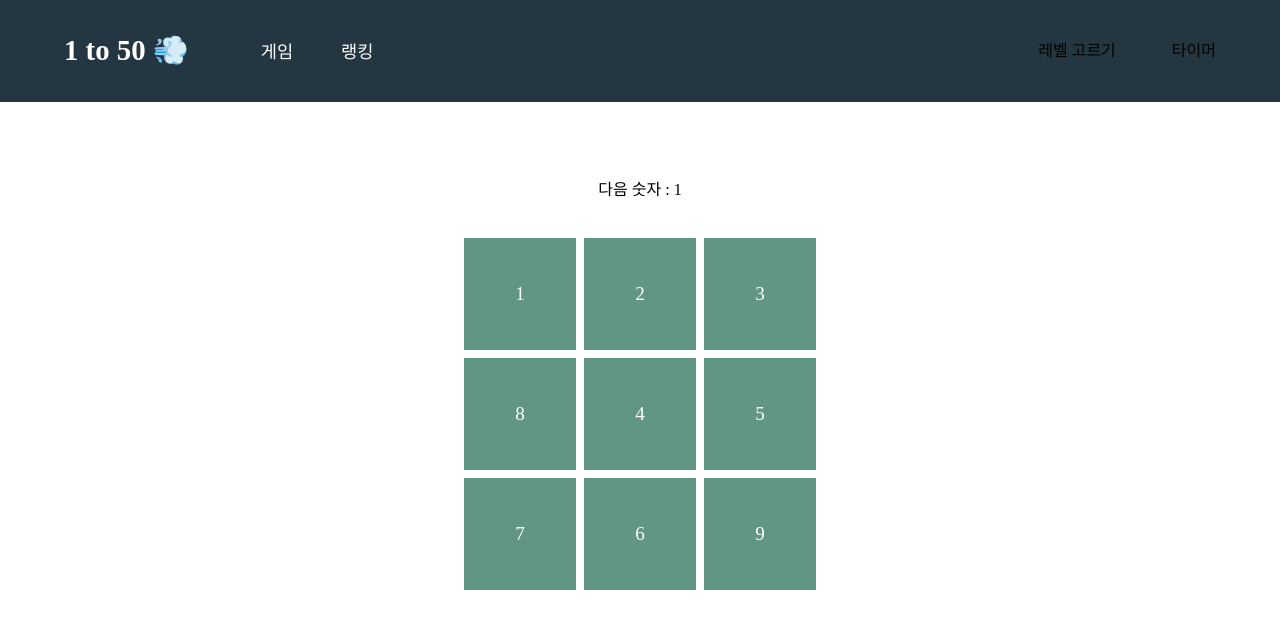
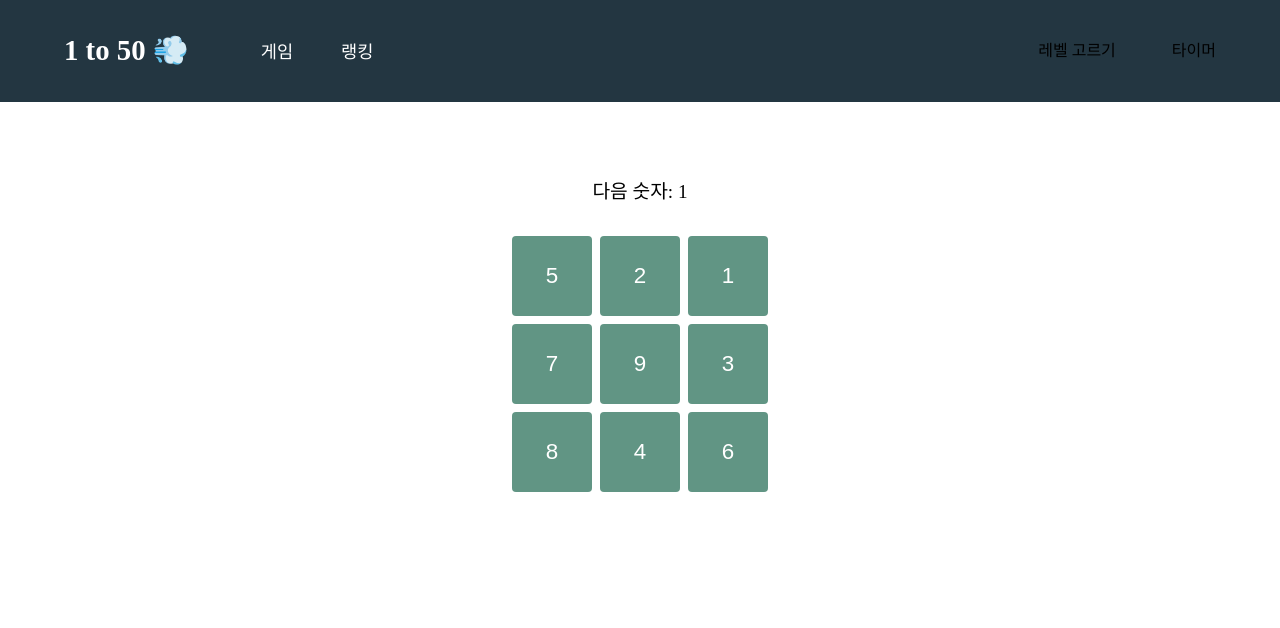
Before and after one commit to AND-SOPT-WEB/GaHyeonKim, a React (Vite) app in the folder week3/assignment/: page / in a window 1280 px wide. Shown: the top 628 px of the page. Built offline with nearby package versions, Linux system fonts and the light colour scheme.

Commit message:
feat: 게임 로직 구현

```diff
--- a/week3/assignment/src/components/game/Card.jsx
+++ /dev/null
@@ -1,25 +0,0 @@
-import styled from '@emotion/styled';
-
-const Card = ({ num, isClicked, onClick }) => {
-  return (
-    <GameCard isClicked={isClicked} onClick={onClick}>
-      {isClicked ? num : num}
-    </GameCard>
-  );
-};
-
-export default Card;
-
-const GameCard = styled.div`
-  display: flex;
-  align-items: center;
-  justify-content: center;
-  width: 7rem;
-  height: 7rem;
-  border: none;
-  color: white;
-  font-size: 1.2rem;
-  background-color: ${({ isClicked, theme }) =>
-    isClicked ? theme.colors.darkGreen : theme.colors.midGreen};
-  cursor: pointer;
-`;
--- a/week3/assignment/src/components/game/Game.jsx
+++ b/week3/assignment/src/components/game/Game.jsx
@@ -1,92 +1,119 @@
-import styled from '@emotion/styled';
-import Card from './Card';
-import { useState, useEffect } from 'react';
+import styled from "@emotion/styled";
+import { useState, useEffect } from "react";
 
-const Game = ({ level }) => {
-  const gridSize = parseInt(level) + 2;
-  const CardNum = gridSize * gridSize;
-  const totalCardNum = 2 * gridSize;
-  const [cards, setCards] = useState([]);
-  const [nextNumber, setNextNumber] = useState(1);
-  const [usedNumbers, setUsedNumbers] = useState([]); // 이미 사용된 숫자 저장
+const Game = ({ level, setLevel, time, setTime }) => {
+  const [firstRound, setFirstRound] = useState([]);
+  const [secondRound, setSecondRound] = useState([]);
+  const [nextNum, setNextNum] = useState(1);
+  const [isEnd, setIsEnd] = useState(false);
 
-  const shuffledCards = () => {
-    const NumsArr = new Set();
+  const size = level + 2;
+  const roundMax = size * size;
 
-    while (NumsArr.size < CardNum) {
-      NumsArr.add(Math.floor(Math.random() * CardNum) + 1);
+  const getRandomArray = (min, max, length) => {
+    const arr = new Set();
+    while (arr.size < length) {
+      arr.add(Math.floor(Math.random() * (max - min + 1)) + min);
     }
+    return Array.from(arr);
+  };
 
-    const Nums = Array.from(NumsArr);
-    const tempArr = Nums.map((num) => ({ num, isClicked: false }));
-    setCards(tempArr);
+  const resetGame = () => {
+    const firstNumArr = getRandomArray(1, roundMax, roundMax);
+    const secondRoundArr = getRandomArray(roundMax + 1, roundMax * 2, roundMax);
+
+    setFirstRound(firstNumArr);
+    setSecondRound(secondRoundArr);
+    setNextNum(1);
+    setIsEnd(false);
+  };
+
+  const handleNumberClick = (clickedNumber, clickedIndex) => {
+    if (clickedNumber === nextNum) {
+      const maxNum = roundMax * 2;
+
+      if (clickedNumber === maxNum) {
+        alert("게임 끝~~");
+
+        // alert 닫히고 0.1초 뒤에 resetGame 호출
+        // 다른 방법으로 새 게임을 불러오는건 안될까 ?????
+        setTimeout(resetGame, 100);
+        setIsEnd(true);
+      } else {
+        setNextNum(clickedNumber + 1);
+
+        const updatedRound = [...firstRound];
+
+        // clickedNumber > roundMax => 두 번째 라운드임을 의미
+        updatedRound[clickedIndex] = clickedNumber > roundMax ? "" : secondRound[clickedIndex];
+
+        setFirstRound(updatedRound);
+      }
+    }
   };
 
 
-  const handleCardClick = (clickedNum) => {
-    // 현재 클릭된 숫자가 nextNumber와 일치하면
-    if (clickedNum === nextNumber) {
-      setCards((prevCards) =>
-        prevCards.map((card) =>
-          card.num === clickedNum ? { ...card, isClicked: true } : card
-        )
-      );
-
-
-      setUsedNumbers((prev) => [...prev, clickedNum]); // 사용된 숫자 추가
-      setNextNumber((prev) => prev + 1); // 다음 숫자로 증가
-
-      // 랜덤 숫자 생성 (clickedNum에 따라서)
-      const availableNumbers = Array.from({ length: CardNum }, (_, i) => i + 1)
-        .filter(num => !usedNumbers.includes(num) && num > CardNum);
-
-      console.log('availableNumbers : ', availableNumbers);
-      if (availableNumbers.length > 0) {
-        const randomNum = availableNumbers[Math.floor(Math.random() * availableNumbers.length)];
-        console.log(randomNum);
-        setNextNumber(randomNum);
-      }
-
-    } else {
-      console.log('잘못된 숫자 클릭함');
-    }
-  };
-
   useEffect(() => {
-    shuffledCards();
-  }, []);
+    resetGame();
+  }, [level]);
 
   return (
     <GameContainer>
-      <h1>다음 숫자 : {nextNumber}</h1>
-      <GameGrid columns={gridSize}>
-        {cards.map((card) => (
-          <Card
-            key={`card-${card.num}`}
-            num={card.num}
-            isClicked={card.isClicked}
-            onClick={() => handleCardClick(card.num)}
-          />
+      <NextNum>다음 숫자: {nextNum}</NextNum>
+      <GridContainer size={size}>
+        {firstRound.map((num, index) => (
+          num === "" ? (
+            <Empty key={index} />
+          ) : (
+            <NumberButton
+              key={index}
+              onClick={() => handleNumberClick(num, index)}
+            >
+              {num}
+            </NumberButton>
+          )
         ))}
-      </GameGrid>
+      </GridContainer>
     </GameContainer>
   );
 };
-
-export default Game;
 
 const GameContainer = styled.div`
   display: flex;
   flex-direction: column;
   align-items: center;
-  width: 65%;
-  margin: 0 auto;
-  margin-top: 5rem;
+  padding-top: 5rem;
 `;
 
-const GameGrid = styled.div`
+const GridContainer = styled.div`
   display: grid;
-  grid-template-columns: ${({ columns }) => `repeat(${columns}, 1fr)`};
+  grid-template-columns: repeat(${(props) => props.size}, 1fr);
   gap: 0.5rem;
-  margin-top: 2.5rem;
+  margin-top: 2.2rem;
 `;
+
+const NumberButton = styled.button`
+  width: 5rem;
+  height: 5rem;
+  background-color: ${({ theme }) => theme.colors.midGreen};
+  color: white;
+  border: none;
+  border-radius: 4px;
+  font-size: 1.4rem;
+  cursor: pointer;
+  &:active {
+    opacity: 0.6;
+  }
+`;
+
+const Empty = styled.div`
+  width: 5rem;
+  height: 5rem;
+`;
+
+const NextNum = styled.div`
+  font-size: 1.2rem;
+  font-weight: 500;
+`
+
+export default Game;
--- a/week3/assignment/src/pages/Home.jsx
+++ b/week3/assignment/src/pages/Home.jsx
@@ -4,13 +4,25 @@ import Game from '../components/game/Game';
 
 function Home() {
   const [isGameMode, setIsGameMode] = useState(true);
+  const [level, setLevel] = useState(1);
+  const [time, setTime] = useState(0);
 
   return (
-    <>
-      <Header isGameMode={isGameMode} setIsGameMode={setIsGameMode} />
-      {isGameMode ? <Game level={1} /> : <div>랭킹</div>}
-    </>
+    <div className="App">
+      <Header
+        isGameMode={isGameMode}
+        setIsGameMode={setIsGameMode}
+      />
+      {isGameMode && (
+        <Game
+          level={level}
+          setLevel={setLevel}
+          time={time}
+          setTime={setTime}
+        />
+      )}
+    </div>
   );
-}
+};
 
 export default Home;
--- a/week3/assignment/src/styles/theme.js
+++ b/week3/assignment/src/styles/theme.js
@@ -7,5 +7,5 @@ const colors = {
     };
 
 export const Theme = {
-    colors
+    colors,
 };
```
Also changed, not shown: 1 other file (tests, documents, lock files or other folders).
